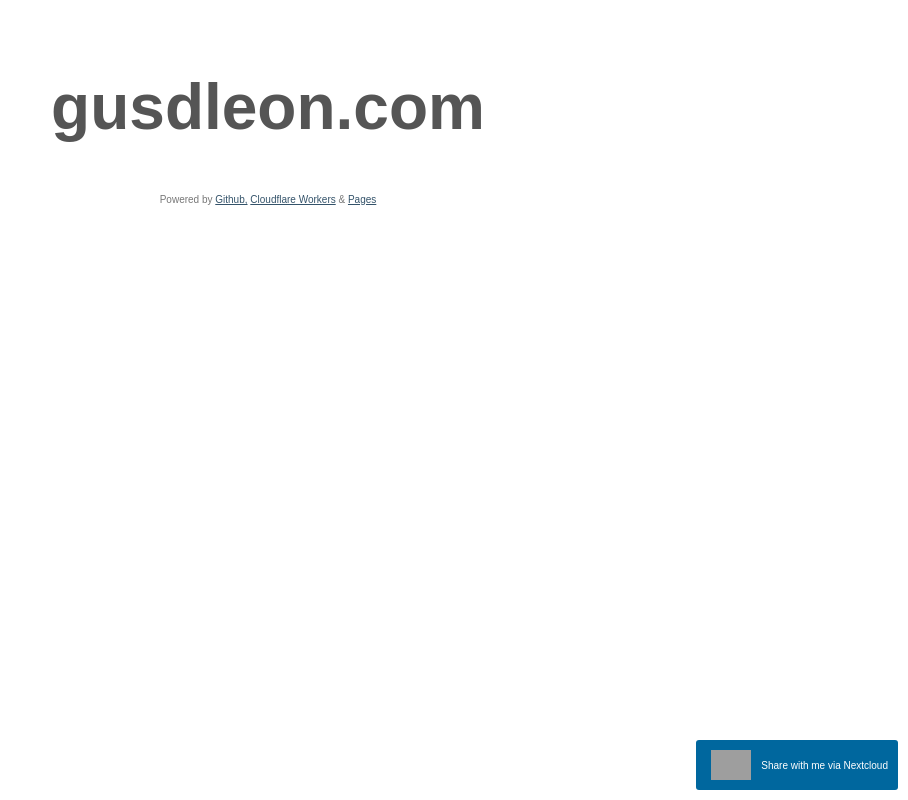
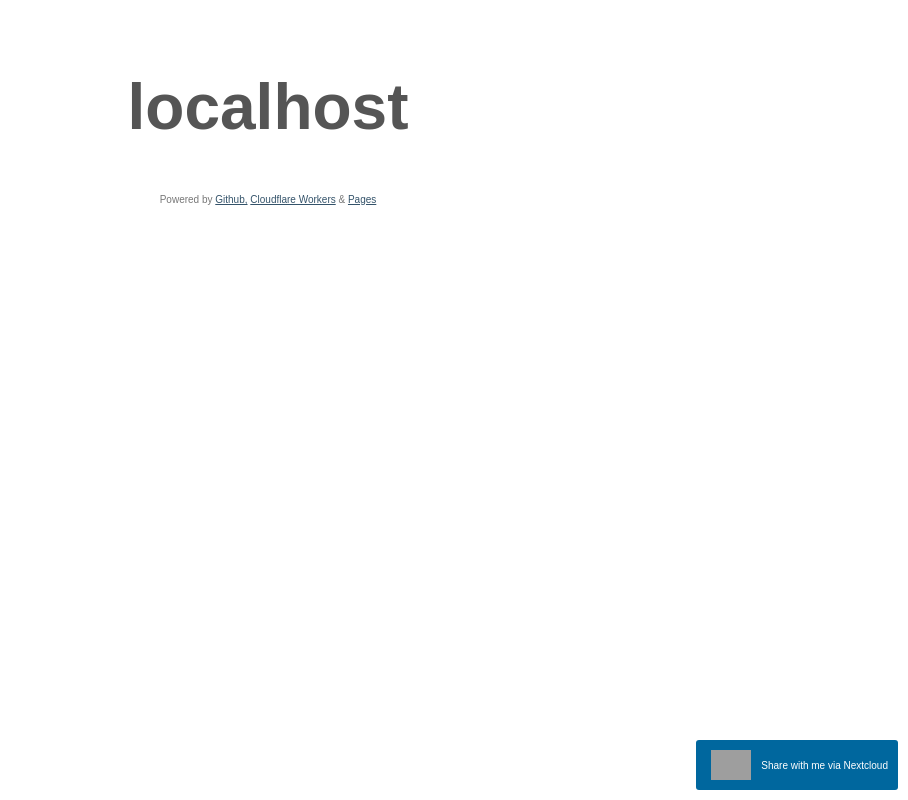
Before and after one commit to gusdleon/gusdleon.com, a plain HTML site: page index.html in a window 1280 px wide. Shown: the whole page, without its empty margins (372-1280 px from the left). Drawn offline with Linux system fonts and the light colour scheme; grey boxes are pictures that could not be loaded.

Commit message:
ahora el contenido cambia segun el host

```diff
--- a/index.html
+++ b/index.html
@@ -2,8 +2,8 @@
 <html xmlns="http://www.w3.org/1999/xhtml" xml:lang="en" lang="en">
 	<head>
 		<meta charset="UTF-8">
-		<link rel="canonical" href="https://gusdleon.com">
-		<title>gusdleon.com &mdash; Coming Soon</title>
+		<link id="canonical-link" rel="canonical" href="">
+		<title id="page-title"></title>
 		<meta name="description" content="My personal page">
 		<style>
 			body {font-size: 10px;color: #777777;font-family: arial;text-align: center;}
@@ -17,7 +17,7 @@
 		</style>
 	</head>
 	<body>
-		<h1>gusdleon.com</h1>
+		<h1 id="site-name"></h1>
 		<div>
 			<a>Powered by</a>
 			<a href="https://github.com" target="_blank">Github,</a>
@@ -31,5 +31,14 @@
 				Share with me via Nextcloud
 			</a>
 		</footer>
+		<script>
+			// Obtener el host dinámico
+			const host = window.location.hostname;
+
+			// Actualizar el contenido dinámicamente
+			document.getElementById('site-name').textContent = host;
+			document.getElementById('page-title').textContent = `${host} — Coming Soon`;
+			document.getElementById('canonical-link').href = `https://${host}`;
+		</script>
 	</body>
 </html>
```
